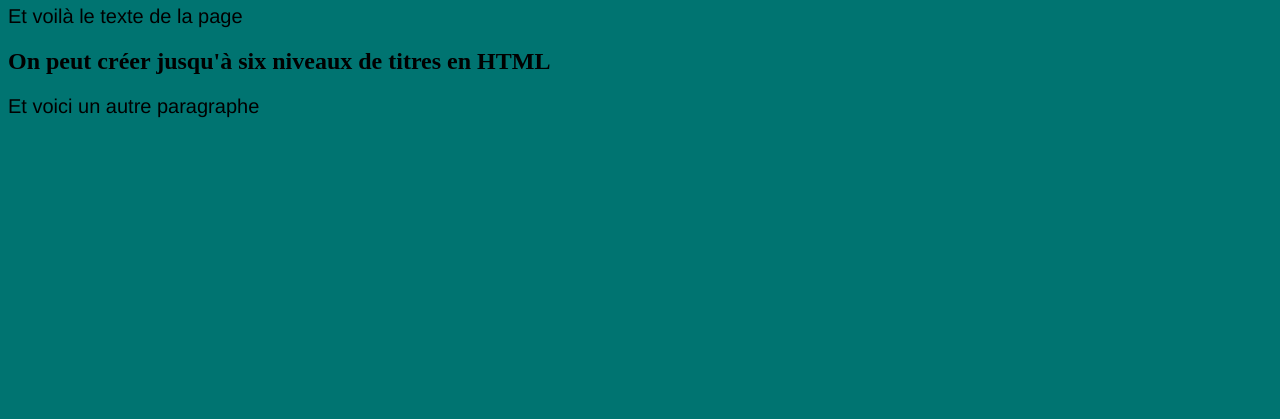
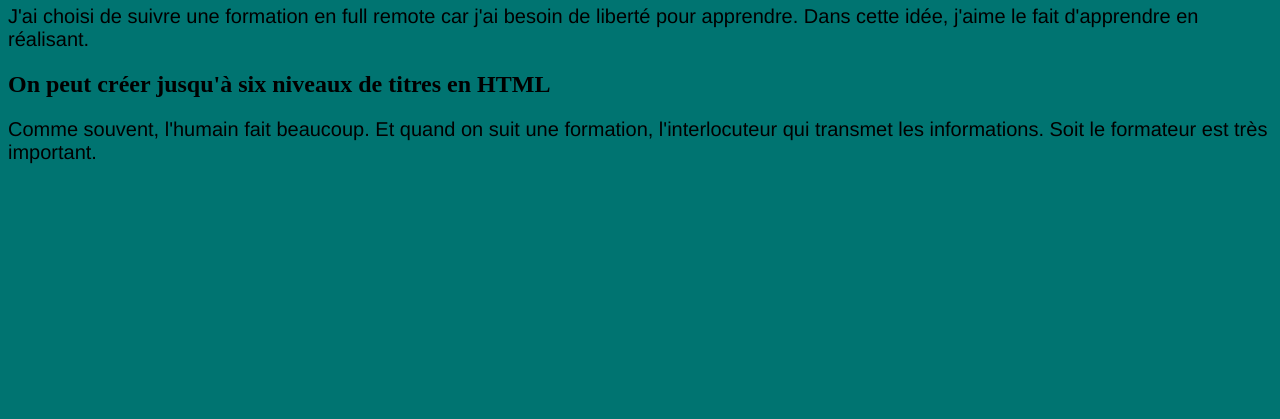
Before and after one commit to CamilleC-Vallon/CamilleC-Vallon.github.io, a plain HTML site: page index.html in a window 1280 px wide. Shown: the part 381-800 px from the top of the page. Drawn offline with Linux system fonts and the light colour scheme.

Commit message:
Update index.html

```diff
--- a/index.html
+++ b/index.html
@@ -10,8 +10,9 @@
     <a href= "http://www.wildcodeschool.com"> Lien vers le site de l'école </a>
     <img src= "https://res.cloudinary.com/wildcodeschool/image/upload/c_fill,h_50/v1/static/irjoy97aq0eol8bf6959">
 <h1> Ma formation à la Wild Code School </h1>
-<p> Et voilà le texte de la page</p>
+<p> J'ai choisi de suivre une formation en full remote car j'ai besoin de liberté pour apprendre.
+    Dans cette idée, j'aime le fait d'apprendre en réalisant. </p>
 <h2> On peut créer jusqu'à six niveaux de titres en HTML </h2>
-<p> Et voici un autre paragraphe </p>
+<p> Comme souvent, l'humain fait beaucoup. Et quand on suit une formation, l'interlocuteur qui transmet les informations. Soit le formateur est très important. </p>
 </body>
 </html>
```
